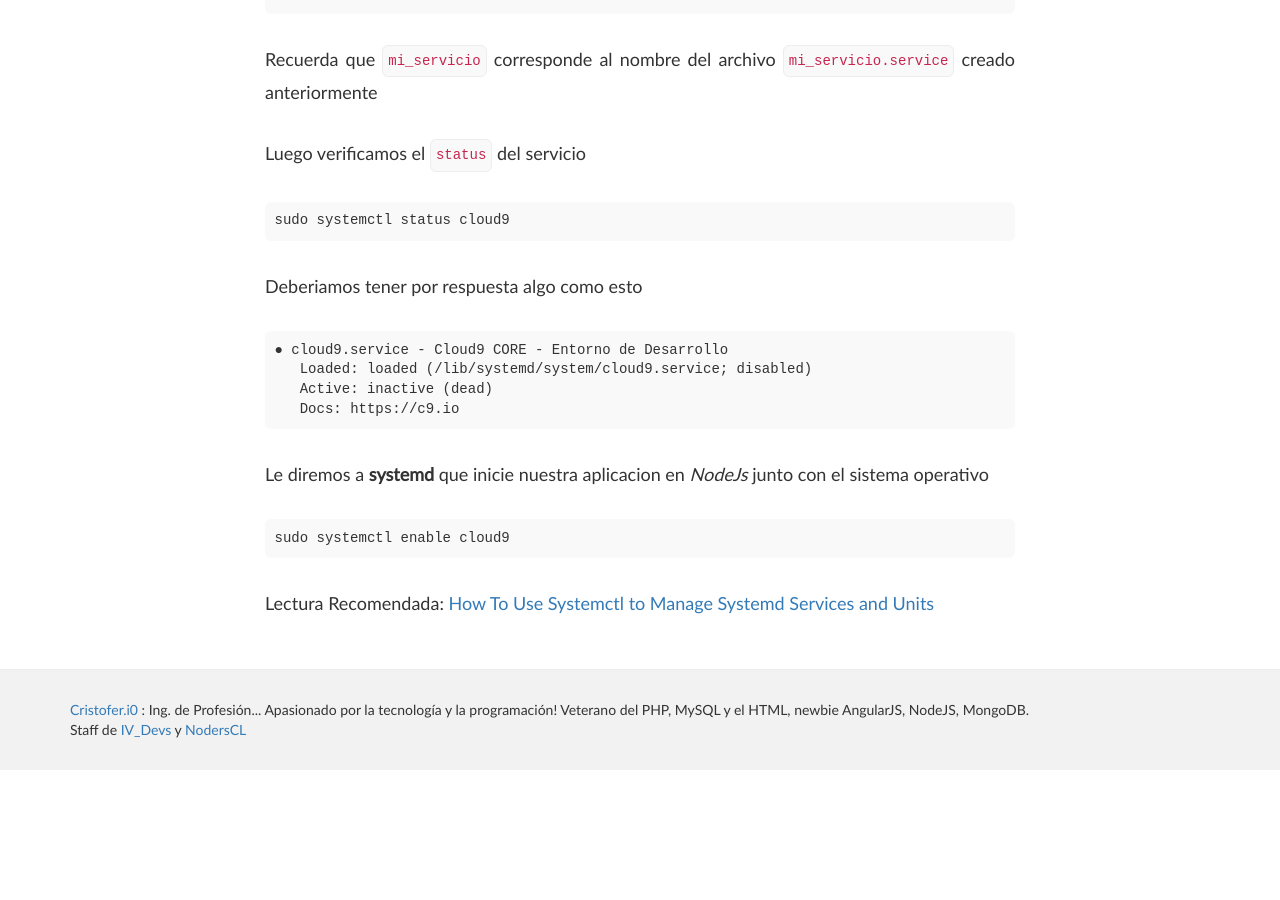
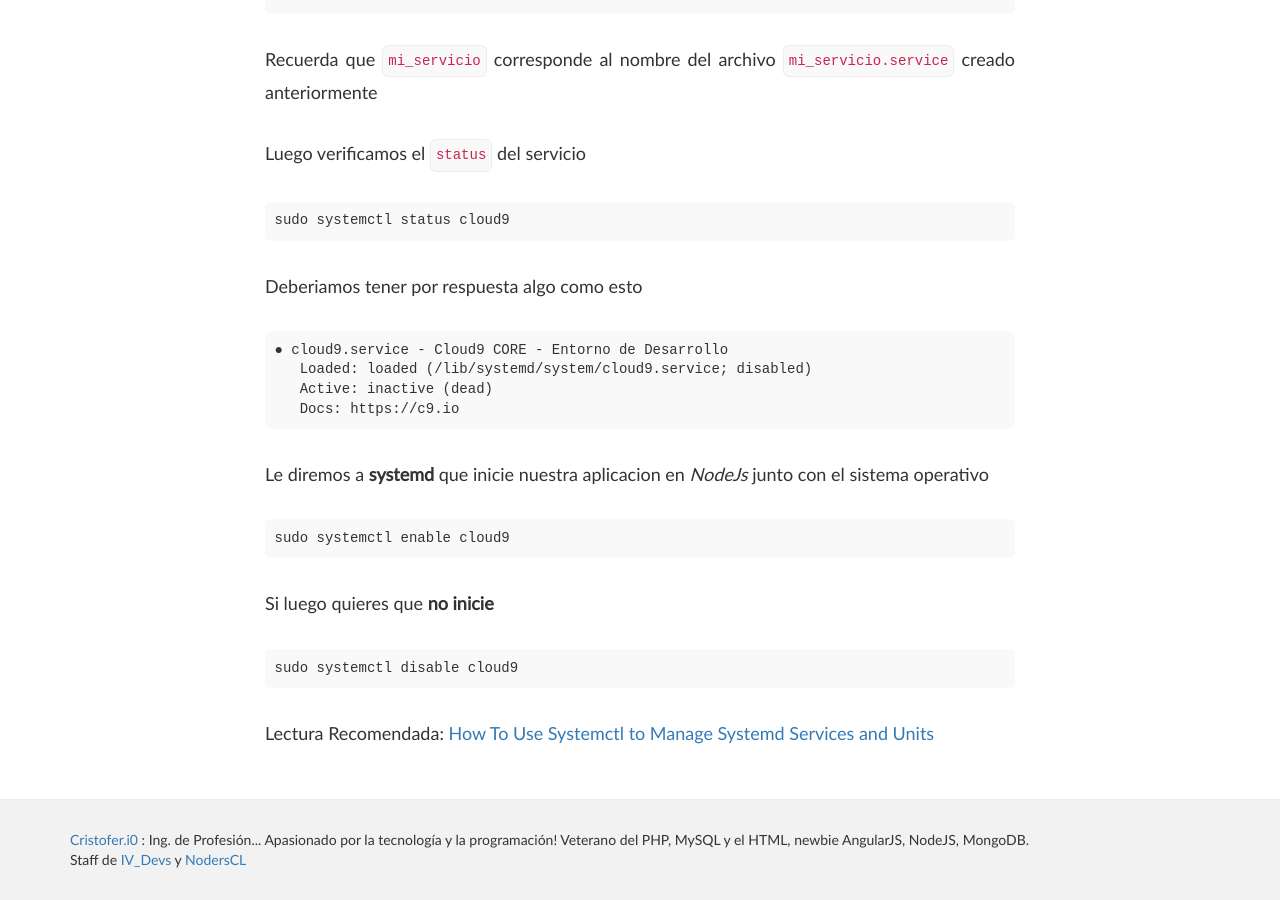
Before and after one commit to cristofer-dev/cristofer.io, a Jekyll site: the page built from _posts/2017-03-02-systemd.md, in a window 1280 px wide and 900 px high, scrolled down 1648 px. Built offline with Jekyll 4.4.1, drawn with Linux system fonts in a browser that asks for light colours; comment, search, counter and statistics services are not loaded; before the commit the page ends 2418 px from its top, so only the background shows below that.

Commit message:
UPDATE POST Systemctl
	modified:   _posts/2017-03-02-systemd.md

```diff
--- a/_posts/2017-03-02-systemd.md
+++ b/_posts/2017-03-02-systemd.md
@@ -83,4 +83,8 @@ Le diremos a **systemd** que inicie nuestra aplicacion en *NodeJs* junto con el
 
 	sudo systemctl enable cloud9
 
+Si luego quieres que **no inicie**
+
+    sudo systemctl disable cloud9
+
 Lectura Recomendada: [How To Use Systemctl to Manage Systemd Services and Units ](https://www.digitalocean.com/community/tutorials/how-to-use-systemctl-to-manage-systemd-services-and-units)
```
